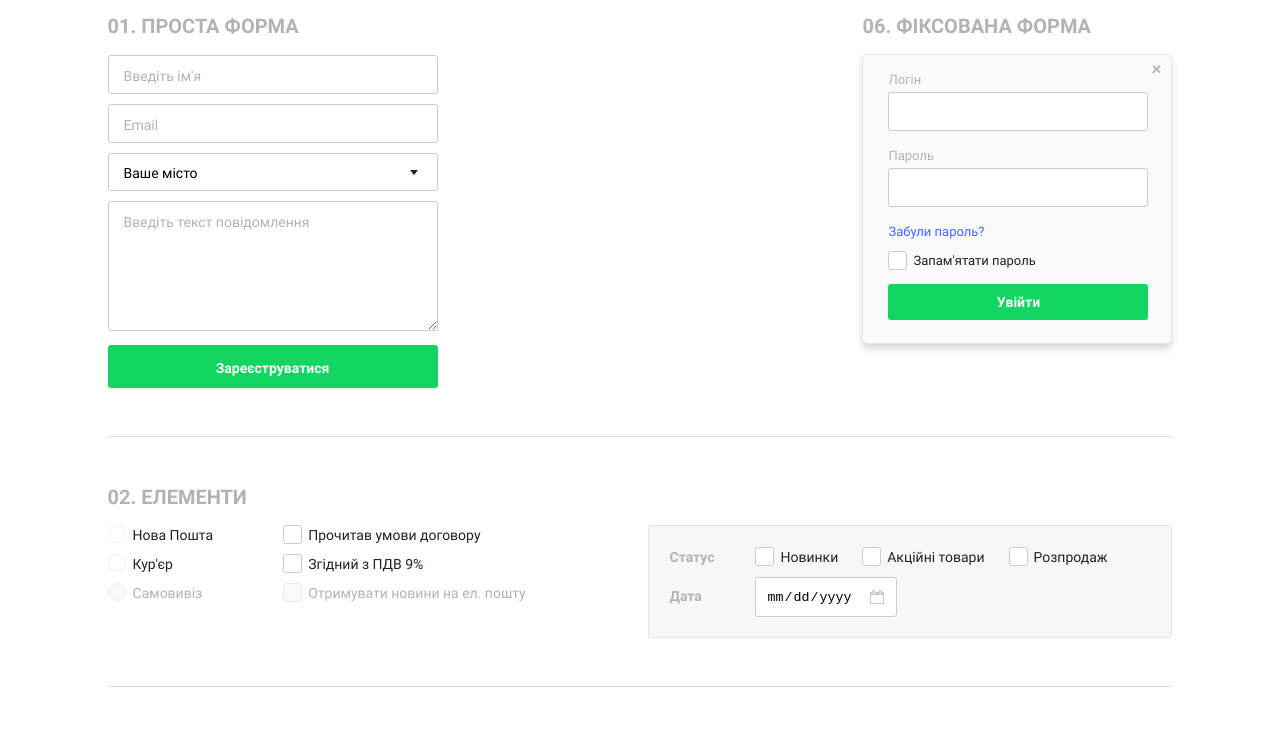
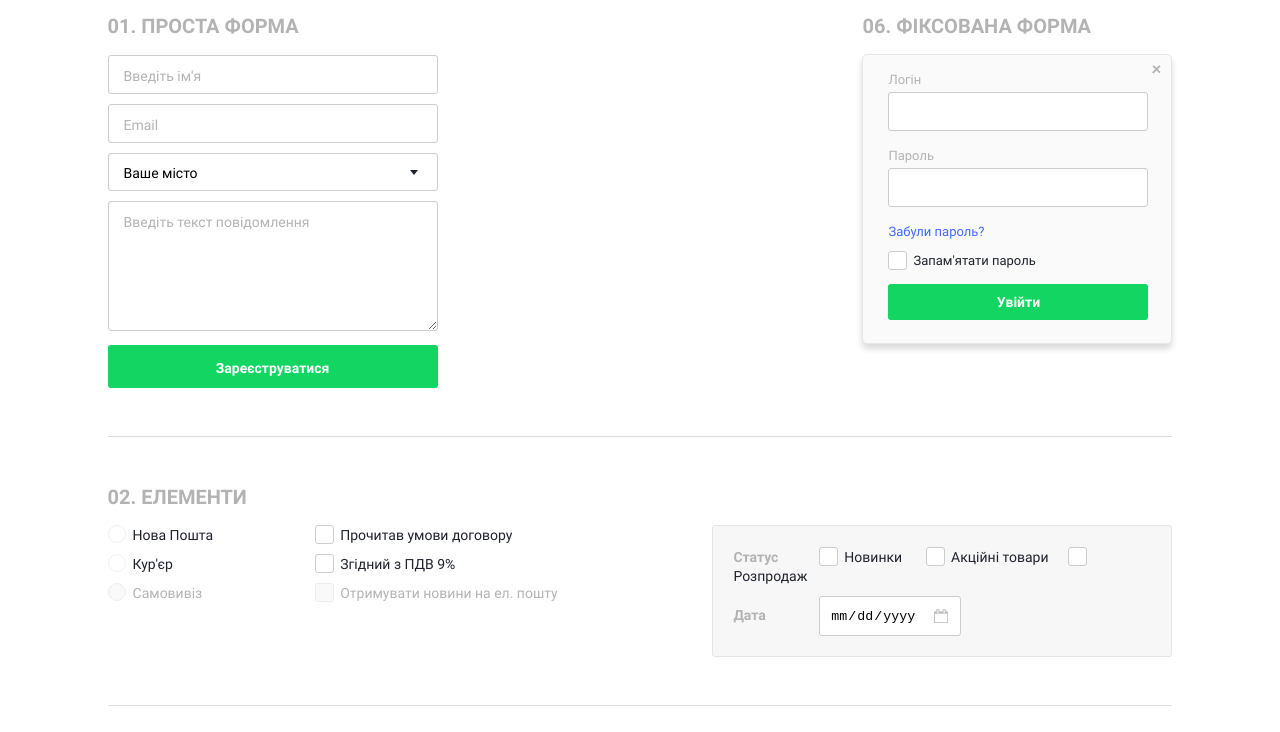
Before and after one commit to irina783/forms2021, a plain HTML site: page index.html in a window 1280 px wide. Shown: the part 65-797 px from the top of the page. Drawn offline with Linux system fonts and the light colour scheme.

Commit message:
Fixed the width in the 2nd form

```diff
--- a/css/style.css
+++ b/css/style.css
@@ -187,7 +187,7 @@ input[type="submit"]:hover{
 
 /* form2 */
 .date_status{
-    width: 49%;
+    width: 43%;
     border-radius: 3px;
     background-color: #f7f7f7;
     border: 1px solid #e5e5e5;
@@ -203,10 +203,10 @@ input[type="submit"]:hover{
     margin-top: 0;
 }
 .radio-buttons{
-    width: 16.5%;
+    width: 19.5%;
 }
 .check-buttons{
-    width: 34.3%;
+    width: 37.3%;
 }
 .delivery,
 .delivery2,
```
